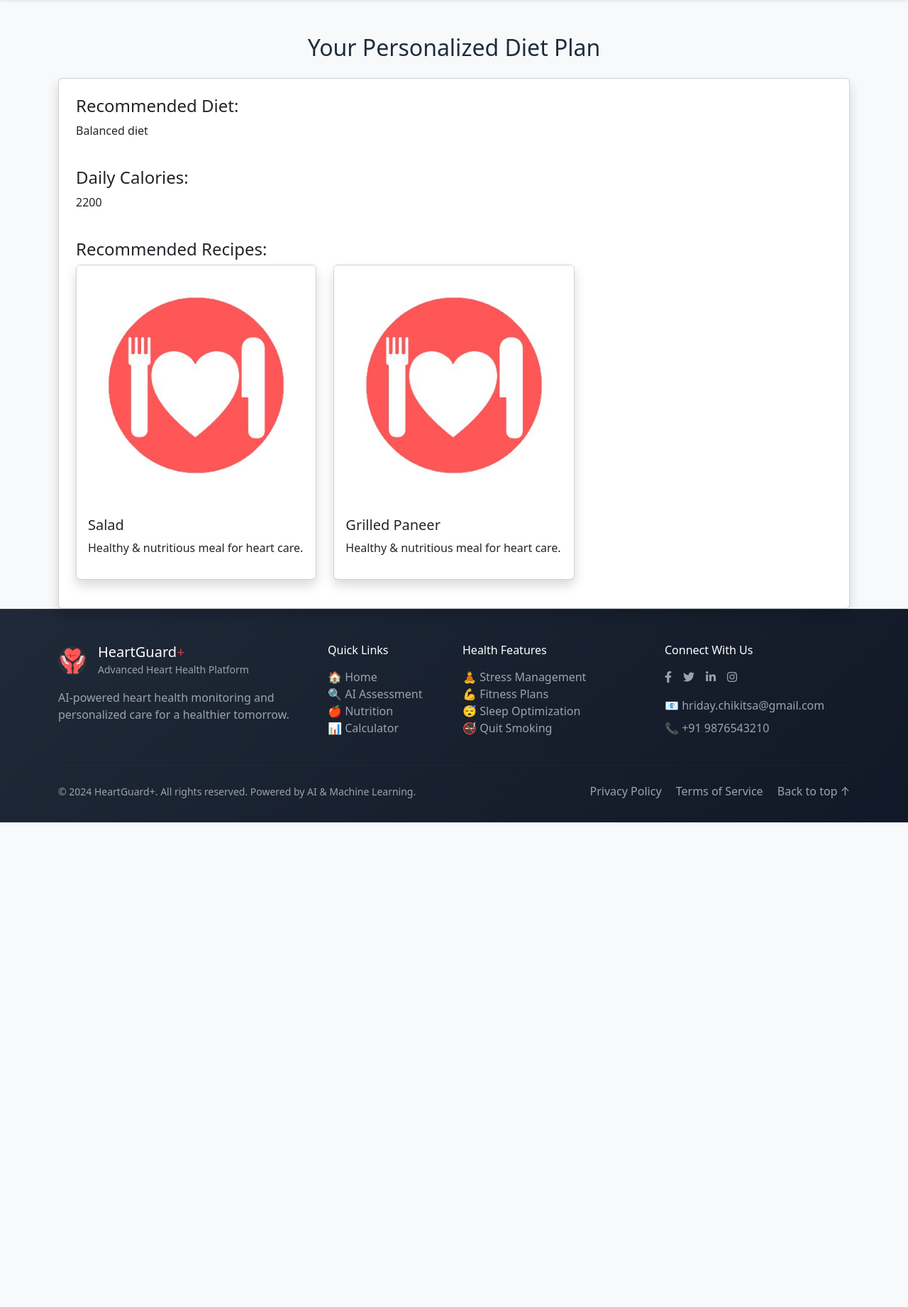
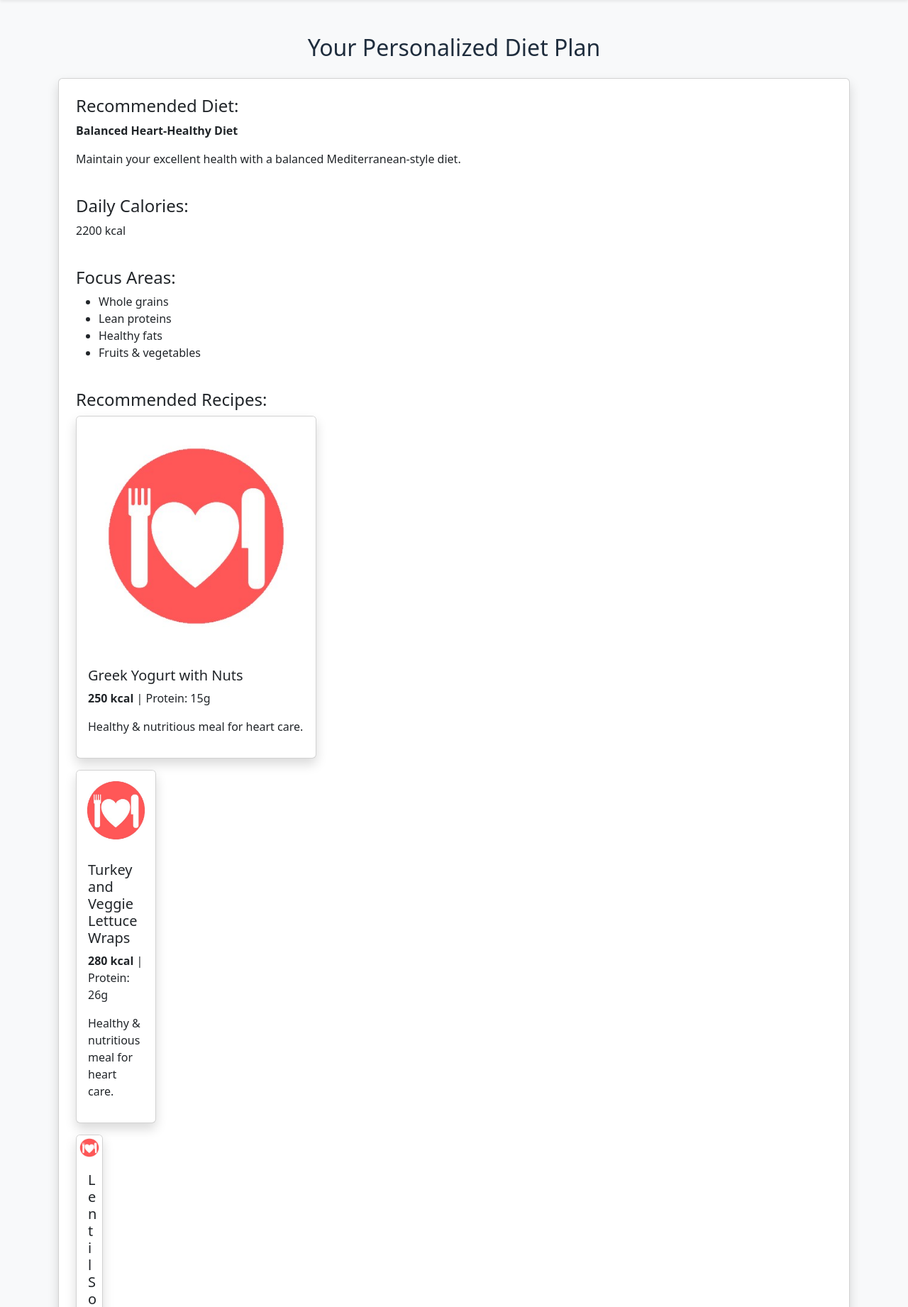
Before and after one commit to AMJ2004/HeartGuard-, a Flask app: page /diet in a window 1280 px wide. Shown: the part 94-1936 px from the top of the page at 71% size. Before the commit the page ends 1253 px from the top, so only its background shows below. Run offline with Flask 3, Linux system fonts and the light colour scheme.

Commit message:
Fixed backend logic, prediction flow, diet system without UI changes

```diff
--- a/app.py
+++ b/app.py
@@ -3,6 +3,14 @@ import numpy as np
 import pickle
 import traceback
 import os
+
+from diet_recommender import (
+    load_dataset,
+    get_minmax_scaler,
+    recommend_recipes,
+    personalize_diet,
+    to_recipe_output,
+)
 
 app = Flask(__name__)
 app.secret_key = "your-super-secret-key-change-in-production"
@@ -12,11 +20,12 @@ def load_model():
     try:
         with open("pickle_files/randomf.pkl", "rb") as f:
             return pickle.load(f)
-    except:
-        print("Model not found, using fallback")
+    except Exception as e:
+        print(f"Model not found: {e}, using fallback")
         return None
 
 model = load_model()
+scaler, scaler_available = get_minmax_scaler()
 
 # ---------------- ERROR HANDLER ----------------
 @app.errorhandler(Exception)
@@ -86,6 +95,7 @@ def bmi():
 @app.route("/result", methods=["POST"])
 def result():
     try:
+        # Collect inputs safely
         age = int(request.form.get("age", 45))
         gender = int(request.form.get("gender", 0))
         sysBP = float(request.form.get("sysBP", 120))
@@ -93,17 +103,51 @@ def result():
         glucose = float(request.form.get("glucose", 100))
         totChol = float(request.form.get("totChol", 200))
 
+        # BMI from session
         bmi = float(session.get("bmi", 0))
         if bmi <= 0:
             return redirect(url_for("bmi"))
 
-        data = np.array([[age, gender, sysBP, diaBP, glucose, totChol, bmi]])
+        # Derived features for the 10-feature model
+        # ['sysBP','glucose','age','totChol','diaBP','prevalentHyp','diabetes','male','BPMeds','BMI']
+        prevalentHyp = 1 if sysBP >= 140 else 0
+        diabetes = 1 if glucose >= 126 else 0
+        male = gender
+        BPMeds = 0  # Not collected in form; default to 0
 
+        # Build feature array in correct order
+        data = np.array([[sysBP, glucose, age, totChol, diaBP, prevalentHyp, diabetes, male, BPMeds, bmi]])
+
+        # Predict with scaler if available
         if model:
-            prediction = int(model.predict(data)[0])
+            if scaler_available and scaler:
+                try:
+                    X_scaled = scaler.transform(data)
+                    prediction = int(model.predict(X_scaled)[0])
+                except Exception as e:
+                    print(f"Scaler failed: {e}, falling back to raw features")
+                    prediction = int(model.predict(data)[0])
+            else:
+                prediction = int(model.predict(data)[0])
         else:
+            # Fallback heuristic
             prediction = 1 if (sysBP > 140 or totChol > 240 or bmi > 30 or age > 60) else 0
 
+        # Store in session
+        user_data = {
+            "age": age,
+            "gender": gender,
+            "male": male,
+            "sysBP": sysBP,
+            "diaBP": diaBP,
+            "glucose": glucose,
+            "totChol": totChol,
+            "bmi": bmi,
+            "prevalentHyp": prevalentHyp,
+            "diabetes": diabetes,
+            "BPMeds": BPMeds,
+        }
+        session["user_data"] = user_data
         session["prediction"] = prediction
 
         return render_template("analysis.html",
@@ -116,35 +160,29 @@ def result():
 @app.route("/diet")
 def diet():
     try:
-        bmi = float(session.get("bmi", 22))
-        prediction = int(session.get("prediction", 0))
+        user_data = session.get("user_data")
+        if not user_data:
+            # Fallback if session expired
+            bmi = float(session.get("bmi", 22))
+            prediction = int(session.get("prediction", 0))
+            user_data = {"bmi": bmi, "prediction": prediction, "sysBP": 120, "glucose": 100, "totChol": 200}
 
-        if bmi < 18.5:
-            diet = "High calorie diet"
-            recipes = ["Banana Shake", "Peanut Butter Toast"]
-        elif bmi < 25:
-            diet = "Balanced diet"
-            recipes = ["Salad", "Grilled Paneer"]
-        elif bmi < 30:
-            diet = "Weight control diet"
-            recipes = ["Oats", "Vegetable Soup"]
-        else:
-            diet = "Low calorie heart diet"
-            recipes = ["Boiled Veggies", "Oats"]
+        # Load dataset and generate recipes
+        df = load_dataset()
+        recipes_raw = recommend_recipes(df, user_data)
+        recipes = to_recipe_output(recipes_raw)
 
-        if prediction == 1:
-            diet += " (Heart Risk Care)"
-
-        calories = 2200 if bmi < 25 else 1800
+        # Personalize diet plan
+        diet_plan = personalize_diet(user_data)
 
         return render_template("diet_results.html",
-                               diet=diet,
                                recipes=recipes,
-                               bmi=bmi,
-                               risk=prediction,
-                               calories=calories)
+                               diet_plan=diet_plan,
+                               bmi=user_data.get("bmi", 22),
+                               risk=user_data.get("prediction", 0))
 
-    except:
+    except Exception as e:
+        print(f"Diet route error: {e}")
         return redirect(url_for("index"))
 
 if __name__ == "__main__":
--- /dev/null
+++ b/diet_recommender.py
@@ -0,0 +1,127 @@
+"""Diet recommender module for HeartGuard+"""
+
+import os
+import pickle
+import numpy as np
+
+# Recipe database
+RECIPE_DB = [
+    {"name": "Oatmeal with Berries", "calories": 320, "protein": 12, "tags": ["breakfast", "heart_healthy", "low_sodium"]},
+    {"name": "Grilled Salmon with Asparagus", "calories": 450, "protein": 38, "tags": ["dinner", "heart_healthy", "omega3"]},
+    {"name": "Mediterranean Quinoa Salad", "calories": 380, "protein": 14, "tags": ["lunch", "vegetarian", "heart_healthy"]},
+    {"name": "Chicken and Vegetable Stir-Fry", "calories": 420, "protein": 35, "tags": ["dinner", "low_fat"]},
+    {"name": "Lentil Soup with Spinach", "calories": 290, "protein": 18, "tags": ["lunch", "vegetarian", "high_fiber"]},
+    {"name": "Greek Yogurt with Nuts", "calories": 250, "protein": 15, "tags": ["snack", "protein"]},
+    {"name": "Avocado Toast with Egg", "calories": 350, "protein": 16, "tags": ["breakfast", "heart_healthy"]},
+    {"name": "Baked Cod with Sweet Potato", "calories": 400, "protein": 32, "tags": ["dinner", "low_sodium"]},
+    {"name": "Chickpea and Vegetable Curry", "calories": 360, "protein": 13, "tags": ["dinner", "vegetarian", "high_fiber"]},
+    {"name": "Smoothie Bowl with Seeds", "calories": 310, "protein": 10, "tags": ["breakfast", "antioxidant"]},
+    {"name": "Turkey and Veggie Lettuce Wraps", "calories": 280, "protein": 26, "tags": ["lunch", "low_carb"]},
+    {"name": "Brown Rice and Black Bean Bowl", "calories": 420, "protein": 16, "tags": ["lunch", "vegetarian", "high_fiber"]},
+]
+
+# Diet plans by risk/BMI profile
+DIET_PLANS = {
+    "low_risk_normal": {
+        "name": "Balanced Heart-Healthy Diet",
+        "description": "Maintain your excellent health with a balanced Mediterranean-style diet.",
+        "calories": 2200,
+        "focus": ["Whole grains", "Lean proteins", "Healthy fats", "Fruits & vegetables"]
+    },
+    "low_risk_overweight": {
+        "name": "Weight Management Diet",
+        "description": "Slightly reduce calories while maintaining heart-healthy nutrition.",
+        "calories": 1800,
+        "focus": ["Portion control", "High fiber", "Lean proteins", "Reduced sugar"]
+    },
+    "high_risk_normal": {
+        "name": "Strict Heart Care Diet",
+        "description": "Intensive heart protection despite normal weight. Focus on sodium reduction and omega-3s.",
+        "calories": 2000,
+        "focus": ["Very low sodium (<1500mg)", "Omega-3 rich fish", "Plant sterols", "No trans fats"]
+    },
+    "high_risk_overweight": {
+        "name": "Intensive Cardiac Diet",
+        "description": "Aggressive weight loss combined with maximum heart protection.",
+        "calories": 1500,
+        "focus": ["Calorie restriction", "Very low sodium", "Maximum fiber", "Omega-3 supplementation"]
+    }
+}
+
+
+def load_dataset():
+    """Load or create a minimal dataset for recipe filtering."""
+    return RECIPE_DB
+
+
+def get_minmax_scaler():
+    """Try to load a MinMax scaler from pickle_files."""
+    try:
+        with open("pickle_files/scaler.pkl", "rb") as f:
+            scaler = pickle.load(f)
+            return scaler, True
+    except Exception as e:
+        print(f"Scaler not found: {e}")
+        return None, False
+
+
+def recommend_recipes(dataset, user_data):
+    """Recommend recipes based on user health profile."""
+    bmi = user_data.get("bmi", 22)
+    prediction = user_data.get("prediction", 0)
+    sysBP = user_data.get("sysBP", 120)
+    glucose = user_data.get("glucose", 100)
+    totChol = user_data.get("totChol", 200)
+
+    # Filter recipes based on health markers
+    filtered = dataset.copy()
+
+    # High BP -> low sodium recipes
+    if sysBP > 130:
+        filtered = [r for r in filtered if "low_sodium" in r["tags"]]
+
+    # High cholesterol -> heart healthy focus
+    if totChol > 200 or prediction == 1:
+        filtered = [r for r in filtered if "heart_healthy" in r["tags"]]
+        # If no heart healthy recipes, add some
+        if len(filtered) < 3:
+            filtered = [r for r in dataset if "heart_healthy" in r["tags"]]
+
+    # Overweight -> lower calorie
+    if bmi > 25:
+        filtered = sorted(filtered, key=lambda x: x["calories"])
+    else:
+        # Normal BMI -> balanced
+        filtered = sorted(filtered, key=lambda x: x["calories"], reverse=False)
+
+    # Ensure we return at least 6 recipes
+    if len(filtered) < 6:
+        # Fill with remaining recipes
+        remaining = [r for r in dataset if r not in filtered]
+        filtered.extend(remaining[:6 - len(filtered)])
+
+    return filtered[:6]
+
+
+def personalize_diet(user_data):
+    """Generate personalized diet plan based on user data."""
+    bmi = user_data.get("bmi", 22)
+    prediction = user_data.get("prediction", 0)
+
+    if prediction == 1 and bmi >= 25:
+        return DIET_PLANS["high_risk_overweight"]
+    elif prediction == 1:
+        return DIET_PLANS["high_risk_normal"]
+    elif bmi >= 25:
+        return DIET_PLANS["low_risk_overweight"]
+    else:
+        return DIET_PLANS["low_risk_normal"]
+
+
+def to_recipe_output(recipes):
+    """Convert raw recipe dicts to template-friendly objects with dot notation."""
+    class RecipeObj:
+        def __init__(self, d):
+            self.__dict__.update(d)
+
+    return [RecipeObj(r) for r in recipes]
--- a/templates/diet_results.html
+++ b/templates/diet_results.html
@@ -8,10 +8,18 @@
     <div class="card p-4 shadow">
 
         <h4>Recommended Diet:</h4>
-        <p>{{ diet }}</p>
+        <p><strong>{{ diet_plan.name }}</strong></p>
+        <p>{{ diet_plan.description }}</p>
 
         <h4 class="mt-4">Daily Calories:</h4>
-        <p>{{ calories }}</p>
+        <p>{{ diet_plan.calories }} kcal</p>
+
+        <h4 class="mt-4">Focus Areas:</h4>
+        <ul>
+            {% for focus in diet_plan.focus %}
+            <li>{{ focus }}</li>
+            {% endfor %}
+        </ul>
 
         <h4 class="mt-4">Recommended Recipes:</h4>
 
@@ -20,19 +28,17 @@
             {% for r in recipes %}
             <div class="col-md-4">
                 <div class="card mb-3 shadow">
-                    <img src="{{ url_for('static', filename='images/food.jpg') }}" class="card-img-top">
+                    <img src="{{ url_for('static', filename='images/food.jpg') }}" class="card-img-top" alt="Healthy food">
                     <div class="card-body">
-                        <h5>{{ r }}</h5>
+                        <h5>{{ r.name }}</h5>
+                        <p><strong>{{ r.calories }} kcal</strong> | Protein: {{ r.protein }}g</p>
                         <p>Healthy & nutritious meal for heart care.</p>
                     </div>
-                </div>
             </div>
             {% endfor %}
 
         </div>
 
-    </div>
-
 </div>
 
 {% endblock %}
--- a/templates/medical_filters.html
+++ b/templates/medical_filters.html
@@ -33,7 +33,6 @@
         <div class="form-group col-md-3 align-self-end">
           <button type="submit" class="btn btn-primary">Show Restrictions</button>
         </div>
-      </div>
     </form>
 
     {% if sections %}
@@ -58,9 +57,8 @@
               </tbody>
             </table>
           </div>
-        </div>
       {% endfor %}
-      <a class="btn btn-success" href="{{ url_for('diet_preferences') }}">Proceed to Recipe Preferences</a>
+      <a class="btn btn-success" href="{{ url_for('diet') }}">Proceed to Diet Plan</a>
     {% else %}
       <div class="alert alert-info">Select a condition to view tailored restrictions.</div>
     {% endif %}
```
Also changed, not shown: TODO.md (+2 -2 lines), templates/heart.html (+20 -10 lines), templates/heartdisease_detected.html (+2 -6 lines), templates/nodisease.html (+10 -77 lines).
